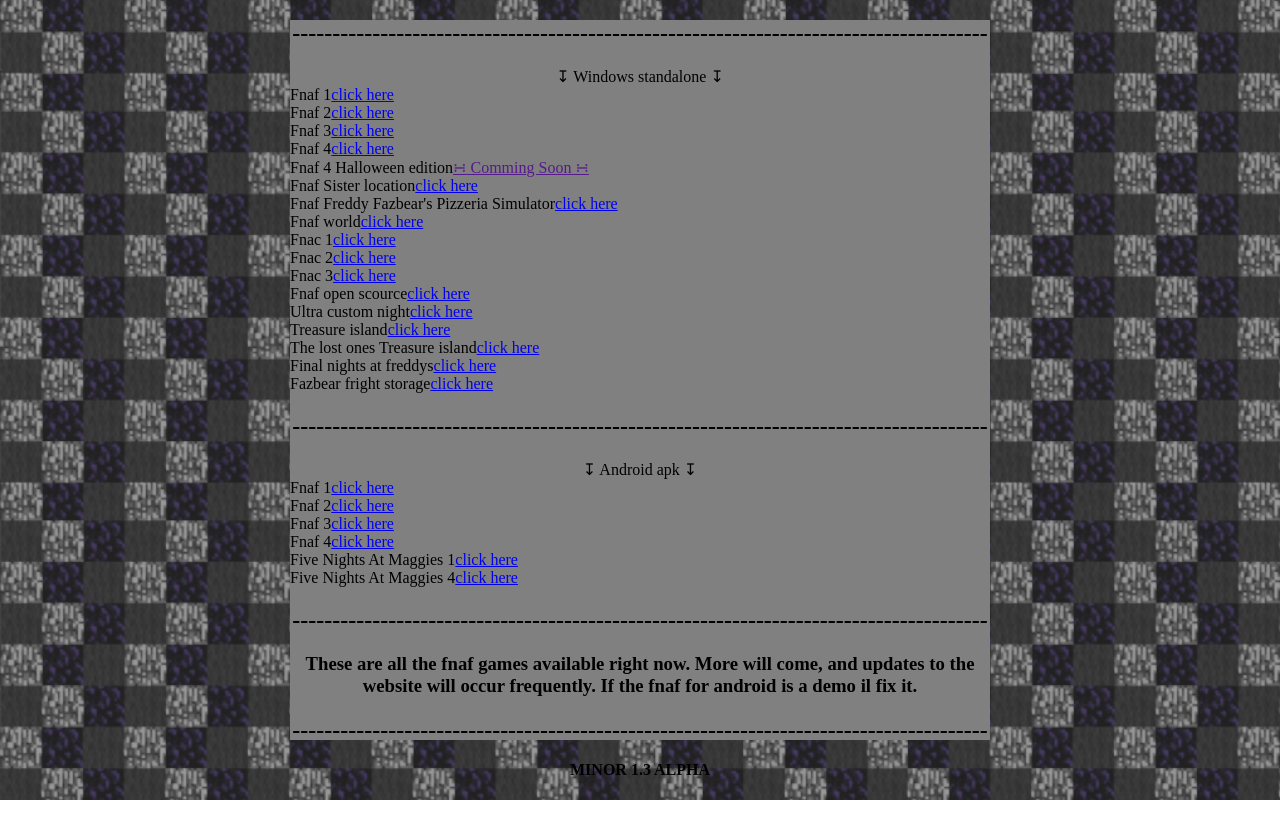
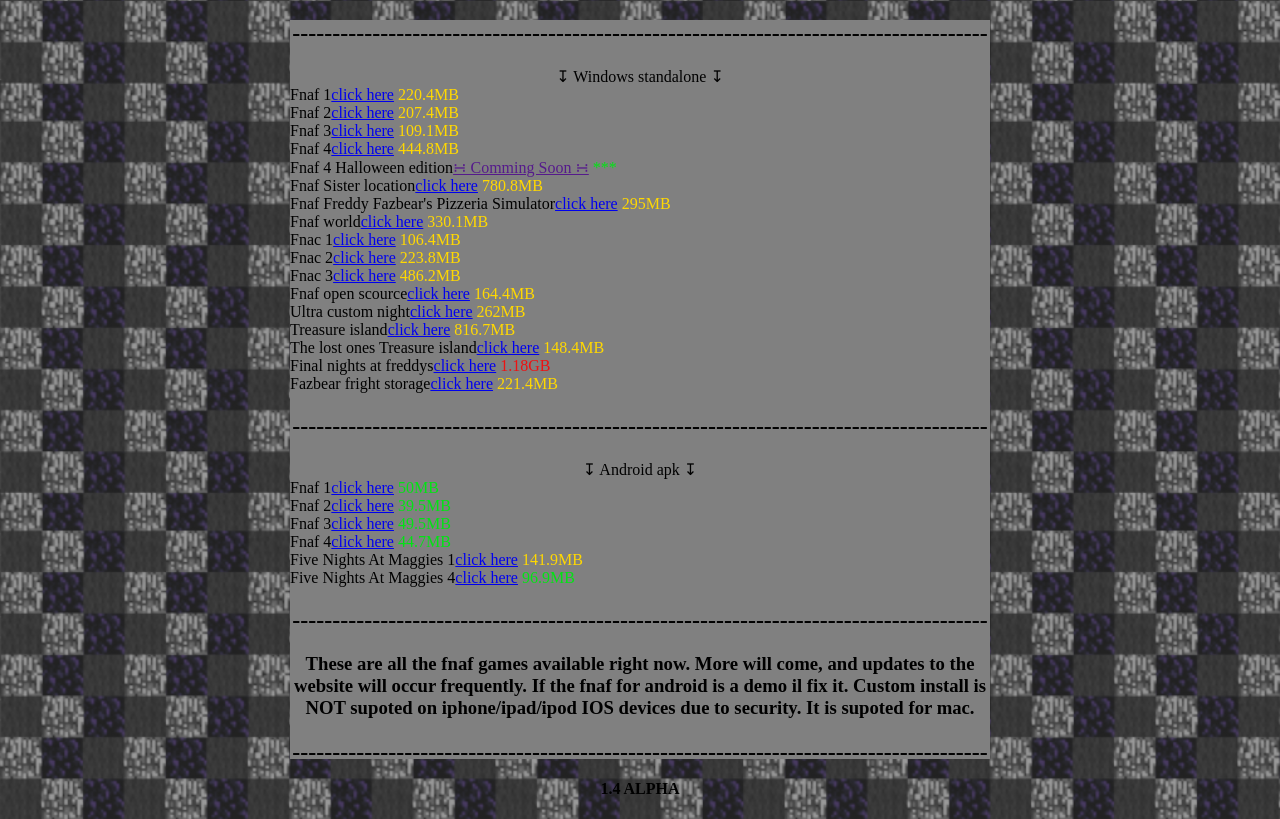
Before and after one commit to WEB-SNIFFER-123/FRG, a plain HTML site: page index.html in a window 1280 px wide. Drawn offline with Linux system fonts and the light colour scheme.

Commit message:
Update index.html

```diff
--- a/index.html
+++ b/index.html
@@ -19,7 +19,7 @@
 
     <style>
         .Border_socket1 {
-            height: 720px;
+            height: 739px;
             width: 700px;
             background: #808080;
             text-align: center;
@@ -41,6 +41,27 @@
         }
     </style>
 
+    <style>
+        h9 {
+            font-size: 9;
+            color: #00e413;
+        }
+    </style>
+
+    <style>
+        h10 {
+            font-size: 9;
+            color: #ffd800;
+        }
+    </style>
+
+    <style>
+        h11 {
+            font-size: 9;
+            color: #ee1111;
+        }
+    </style>
+
 </head>
 <body>
     <div align="center">
@@ -48,76 +69,76 @@
             <h2>---------------------------------------------------------------------------------------</h2>
             <h8>↧ Windows standalone ↧</h8>
             <div align="left">
-                <h7>Fnaf 1<a href="https://drive.google.com/file/d/1JDCUMft0myw1j-moH_Zaoo4cNKhmAGkE/view?usp=sharing">click here</a></h7>
+                <h7>Fnaf 1<a href="https://drive.google.com/file/d/1JDCUMft0myw1j-moH_Zaoo4cNKhmAGkE/view?usp=sharing">click here</a></h7> <h10>220.4MB</h10>
             </div>
             <div align="left">
-                <h7>Fnaf 2<a href="https://drive.google.com/file/d/1F2VZRsRfo9eFW4XMBKGJcvVBT51iNHC5/view?usp=sharing">click here</a></h7>
+                <h7>Fnaf 2<a href="https://drive.google.com/file/d/1F2VZRsRfo9eFW4XMBKGJcvVBT51iNHC5/view?usp=sharing">click here</a></h7> <h10>207.4MB</h10>
             </div>
             <div align="left">
-                <h7>Fnaf 3<a href="https://drive.google.com/file/d/1X2nb60CbyQcAyeYwIyatVSjQPyBc0Fon/view?usp=sharing">click here</a></h7>
+                <h7>Fnaf 3<a href="https://drive.google.com/file/d/1X2nb60CbyQcAyeYwIyatVSjQPyBc0Fon/view?usp=sharing">click here</a></h7> <h10>109.1MB</h10>
             </div>
             <div align="left">
-                <h7>Fnaf 4<a href="https://drive.google.com/file/d/1lf4D7grhVJPcxBCTd-YaYnpsHUyiMdq-/view?usp=sharing">click here</a></h7>
+                <h7>Fnaf 4<a href="https://drive.google.com/file/d/1lf4D7grhVJPcxBCTd-YaYnpsHUyiMdq-/view?usp=sharing">click here</a></h7> <h10>444.8MB</h10>
             </div>
             <div align="left">
-                <h7>Fnaf 4 Halloween edition<a href="">∺ Comming Soon ∺</a></h7>
+                <h7>Fnaf 4 Halloween edition<a href="">∺ Comming Soon ∺</a></h7> <h9>***</h9>
             </div>
             <div align="left">
-                <h7>Fnaf Sister location<a href="https://drive.google.com/file/d/1mDMGV1eQhOiv5yoNWiN8Of6yMrK8Vpgp/view?usp=sharing">click here</a></h7>
+                <h7>Fnaf Sister location<a href="https://drive.google.com/file/d/1mDMGV1eQhOiv5yoNWiN8Of6yMrK8Vpgp/view?usp=sharing">click here</a></h7> <h10>780.8MB</h10>
             </div>
             <div align="left">
-                <h7>Fnaf Freddy Fazbear's Pizzeria Simulator<a href="https://drive.google.com/file/d/1ncImn899BPTZuUvkd7ZvwPziClmlhsJg/view?usp=sharing">click here</a></h7>
+                <h7>Fnaf Freddy Fazbear's Pizzeria Simulator<a href="https://drive.google.com/file/d/1ncImn899BPTZuUvkd7ZvwPziClmlhsJg/view?usp=sharing">click here</a></h7> <h10>295MB</h10>
             </div>
             <div align="left">
-                <h7>Fnaf world<a href="https://drive.google.com/file/d/1Y14v6rizVOghj6_wQe4kXAc3niZWTNWQ/view?usp=sharing">click here</a></h7>
+                <h7>Fnaf world<a href="https://drive.google.com/file/d/1Y14v6rizVOghj6_wQe4kXAc3niZWTNWQ/view?usp=sharing">click here</a></h7> <h10>330.1MB</h10>
             </div>
             <div align="left">
-                <h7>Fnac 1<a href="https://drive.google.com/file/d/1fNb_Si9Q3VxZhk5R-VZFIX2t8USnCjFi/view?usp=sharing">click here</a></h7>
+                <h7>Fnac 1<a href="https://drive.google.com/file/d/1fNb_Si9Q3VxZhk5R-VZFIX2t8USnCjFi/view?usp=sharing">click here</a></h7> <h10>106.4MB</h10>
             </div>
             <div align="left">
-                <h7>Fnac 2<a href="https://drive.google.com/file/d/1gMH7fx2asn2NBcENHZUgOYalnSQd0Nju/view?usp=sharing">click here</a></h7>
+                <h7>Fnac 2<a href="https://drive.google.com/file/d/1gMH7fx2asn2NBcENHZUgOYalnSQd0Nju/view?usp=sharing">click here</a></h7> <h10>223.8MB</h10>
             </div>
             <div align="left">
-                <h7>Fnac 3<a href="https://drive.google.com/file/d/1XfcI-a0wb5Bwy6v3iZRMENxcsPqfXjRz/view?usp=sharing">click here</a></h7>
+                <h7>Fnac 3<a href="https://drive.google.com/file/d/1XfcI-a0wb5Bwy6v3iZRMENxcsPqfXjRz/view?usp=sharing">click here</a></h7> <h10>486.2MB</h10>
             </div>
             <div align="left">
-                <h7>Fnaf open scource<a href="https://drive.google.com/file/d/1N9r0EUuscblsKIZFOuxX1USCwvXk3v6D/view?usp=sharing">click here</a></h7>
+                <h7>Fnaf open scource<a href="https://drive.google.com/file/d/1N9r0EUuscblsKIZFOuxX1USCwvXk3v6D/view?usp=sharing">click here</a></h7> <h10>164.4MB</h10>
             </div>
             <div align="left">
-                <h7>Ultra custom night<a href="https://drive.google.com/file/d/1ny3gr4sz78rtS02GhMs6ymdlmA3pItV0/view?usp=sharing">click here</a></h7>
+                <h7>Ultra custom night<a href="https://drive.google.com/file/d/1ny3gr4sz78rtS02GhMs6ymdlmA3pItV0/view?usp=sharing">click here</a></h7> <h10>262MB</h10>
             </div>
             <div align="left">
-                <h7>Treasure island<a href="https://drive.google.com/file/d/1AiRy2NJUwjJgwN39hp-AwjCzBj29muQ0/view?usp=sharing">click here</a></h7>
+                <h7>Treasure island<a href="https://drive.google.com/file/d/1AiRy2NJUwjJgwN39hp-AwjCzBj29muQ0/view?usp=sharing">click here</a></h7> <h10>816.7MB</h10>
             </div>
             <div align="left">
-                <h7>The lost ones Treasure island<a href="https://drive.google.com/file/d/1b8ZPJ6QbL4J8lguHgSGwlFra9whBka0l/view?usp=sharing">click here</a></h7>
+                <h7>The lost ones Treasure island<a href="https://drive.google.com/file/d/1b8ZPJ6QbL4J8lguHgSGwlFra9whBka0l/view?usp=sharing">click here</a></h7> <h10>148.4MB</h10>
             </div>
             <div align="left">
-                <h7>Final nights at freddys<a href="https://drive.google.com/file/d/1EdKC16uSbzkPMnE9j7pHoC9gPN6-cDpt/view?usp=sharing">click here</a></h7>
+                <h7>Final nights at freddys<a href="https://drive.google.com/file/d/1EdKC16uSbzkPMnE9j7pHoC9gPN6-cDpt/view?usp=sharing">click here</a></h7> <h11>1.18GB</h11>
             </div>
             <div align="left">
-                <h7>Fazbear fright storage<a href="https://drive.google.com/file/d/1H2Go4aZhVyoptB6ZQf78T9cJCH2Rteyt/view?usp=sharing">click here</a></h7>
+                <h7>Fazbear fright storage<a href="https://drive.google.com/file/d/1H2Go4aZhVyoptB6ZQf78T9cJCH2Rteyt/view?usp=sharing">click here</a></h7> <h10>221.4MB</h10>
             </div>
             <h2>---------------------------------------------------------------------------------------</h2>
             <h8>↧ Android apk ↧</h8>
             <div align="left">
                 <div align="left">
-                    <h7>Fnaf 1<a href="https://drive.google.com/file/d/10g243wmVQwB6m3z5b-iKODSS7SeY0xCU/view?usp=sharing">click here</a></h7>
+                    <h7>Fnaf 1<a href="https://drive.google.com/file/d/10g243wmVQwB6m3z5b-iKODSS7SeY0xCU/view?usp=sharing">click here</a></h7> <h9>50MB</h9>
                 </div>
                 <div align="left">
-                    <h7>Fnaf 2<a href="https://drive.google.com/file/d/19tuGwwgfIra2TzqQXQ_52gw-AofBWANI/view?usp=sharing">click here</a></h7>
+                    <h7>Fnaf 2<a href="https://drive.google.com/file/d/19tuGwwgfIra2TzqQXQ_52gw-AofBWANI/view?usp=sharing">click here</a></h7> <h9>39.5MB</h9>
                 </div>
                 <div align="left">
-                    <h7>Fnaf 3<a href="https://drive.google.com/file/d/10ZfFgFUyQcNp0GRWdjpo9mmUjxRDV2-n/view?usp=sharing">click here</a></h7>
+                    <h7>Fnaf 3<a href="https://drive.google.com/file/d/10ZfFgFUyQcNp0GRWdjpo9mmUjxRDV2-n/view?usp=sharing">click here</a></h7> <h9>49.5MB</h9>
                 </div>
                 <div align="left">
-                    <h7>Fnaf 4<a href="https://drive.google.com/file/d/1a_NdTE4RdsUPewX__4q1yWD03Gm2bXcH/view?usp=sharing">click here</a></h7>
+                    <h7>Fnaf 4<a href="https://drive.google.com/file/d/1a_NdTE4RdsUPewX__4q1yWD03Gm2bXcH/view?usp=sharing">click here</a></h7> <h9>44.7MB</h9>
                 </div>
                 <div align="left">
-                    <h7>Five Nights At Maggies 1<a href="https://drive.google.com/file/d/1bIEzo3SKXJdOAznvwjCVrTK4kxkHst9r/view?usp=sharing">click here</a></h7>
+                    <h7>Five Nights At Maggies 1<a href="https://drive.google.com/file/d/1bIEzo3SKXJdOAznvwjCVrTK4kxkHst9r/view?usp=sharing">click here</a></h7> <h10>141.9MB</h10>
                 </div>
                 <div align="left">
-                    <h7>Five Nights At Maggies 4<a href="https://drive.google.com/file/d/1AedQPf5C_OEdnSp0Jcl7KTIeIbb4_cis/view?usp=sharing">click here</a></h7>
+                    <h7>Five Nights At Maggies 4<a href="https://drive.google.com/file/d/1AedQPf5C_OEdnSp0Jcl7KTIeIbb4_cis/view?usp=sharing">click here</a></h7> <h9>96.9MB</h9>
                 </div>
             </div>
             <h2>---------------------------------------------------------------------------------------</h2>
@@ -125,8 +146,8 @@
                 These are all the fnaf games available right now.
                 More will come, and updates to the website will occur frequently.
                 If the fnaf for android is a demo il fix it.
-
-
+                Custom install is NOT supoted on iphone/ipad/ipod IOS devices due to security.
+                It is supoted for mac.
             </h3>
             <h2>---------------------------------------------------------------------------------------</h2>
         </div>
@@ -137,5 +158,5 @@
 </main>
 
 <div align="center">
-    <h4>MINOR 1.3 ALPHA</h4>
+    <h4>1.4 ALPHA</h4>
 </div>
```
